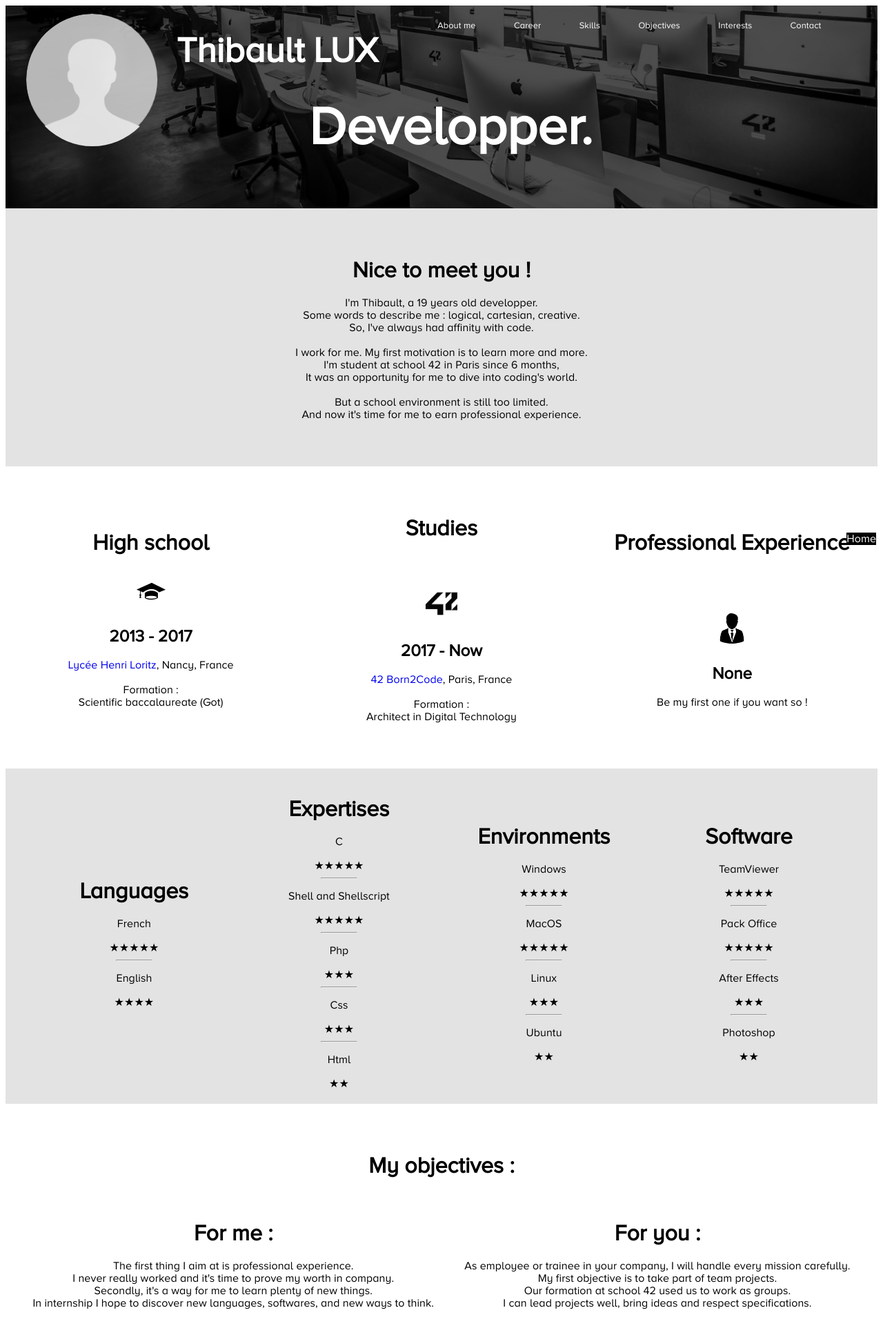
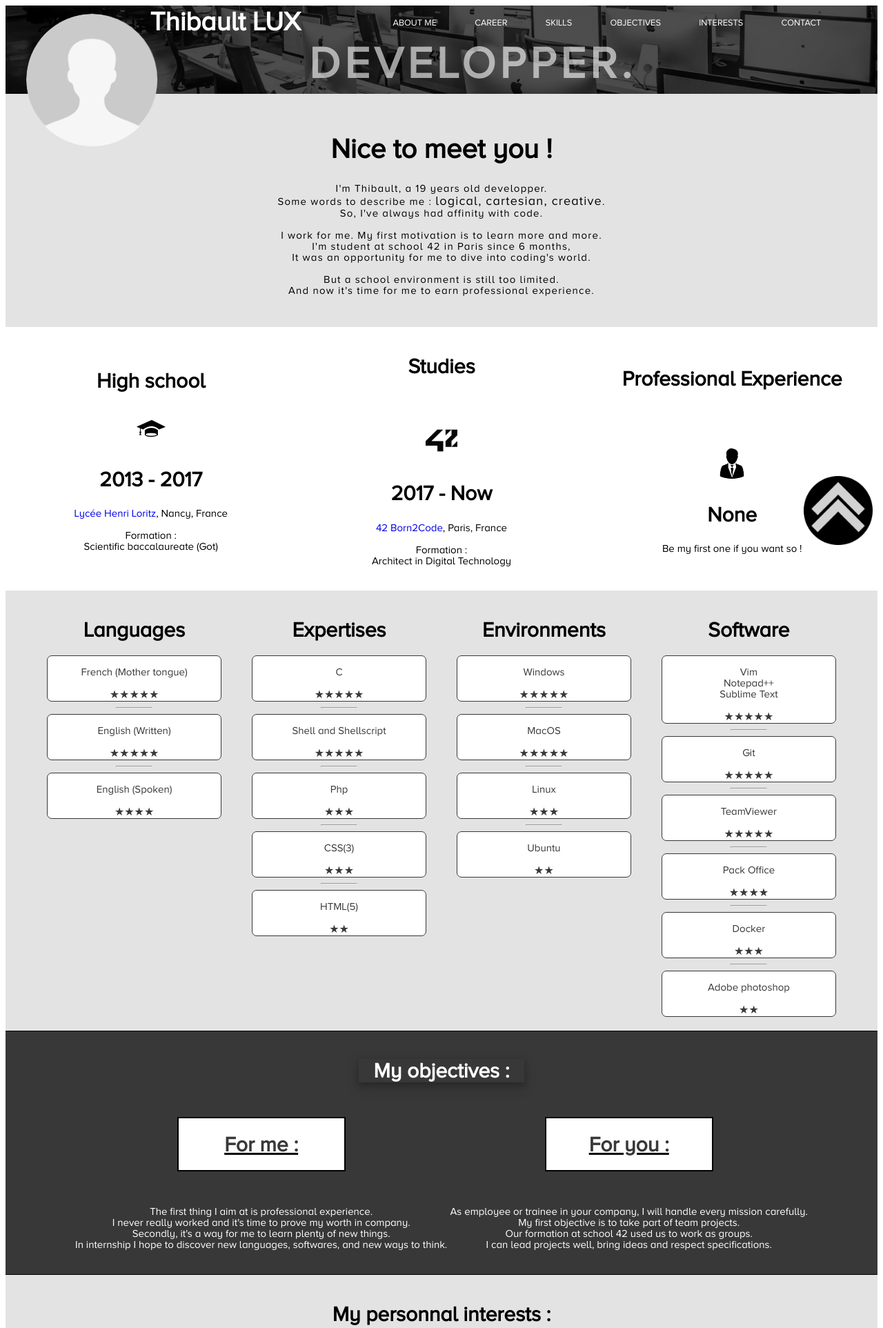
Before and after one commit to Ownyd/CV, a PHP site: page / in a window 1280 px wide. Shown: the top 1925 px of the page at 69% size. Run offline with PHP 8.4, Linux system fonts and the light colour scheme; some web fonts are replaced.

Commit message:
add interest/header

```diff
--- a/index.php
+++ b/index.php
@@ -9,9 +9,11 @@
 	</head>
 	<body>
 		<div class="fixed">
-			<a href="#home">Home</a>
+			<a href="#about_me"><img src="resources/arrow_up.png"></a>
 		</div>
-		<div class="header" id="home">
+		<div class="margintopper"></div>
+		<div class="hidetopper"></div>
+		<div class="topper">
 			<IMG src="resources/42copy.jpeg">
 		</div>
 		<div class="avatar">
@@ -21,20 +23,21 @@
 			<h1>Thibault LUX</h1>
 		</div>
 		<div class="job">
-			<h1> <br />Developper.</h1>
+			<h3>DEVELOPPER.</h3>
 		</div>
 		<div class="index">
-			<div> <a href="#about_me">About me</a></div>
-			<div> <a href="#career">Career</a></div>
-			<div> <a href="#skills">Skills</a></div>
-			<div> <a href="#objectives">Objectives</a></div>
-			<div> <a href="#interests">Interests</a></div>
-			<div> <a href="#contact">Contact</a></div>
+			<a href="#about_me"><div>About me</div></a>
+			<a href="#career"><div>Career</div></a>
+			<a href="#skills"><div>Skills</div></a>
+			<a href="#objectives"><div>Objectives</div></a>
+			<a href="#interests"><div>Interests</div></a>
+			<a href="#contact"><div>Contact</div></a>
 		</div>
-		<div id="about_me">
+		<div id="about_me"></div>
+		<div class="about_me">
 			<h1>Nice to meet you !</h1>
 			<p>I'm Thibault, a 19 years old developper.<br />
-			Some words to describe me : logical, cartesian, creative.<br />
+			Some words to describe me : <font size="4">logical, cartesian, creative</font>.<br />
 			So, I've always had affinity with code.<br /><br />
 			I work for me. My first motivation is to learn more and more.<br />
 			I'm student at school 42 in Paris since 6 months, <br />
@@ -43,7 +46,8 @@
 			And now it's time for me to earn professional experience.
 			</p>
 		</div>
-		<div id="career">
+		<div id="career"></div>
+		<div class="career">
 			<div class="highschool">
 				<h1>High school</h1>
 				<img src="resources/highschool.png">
@@ -67,66 +71,100 @@
 
 			</div>
 		</div>
-		<div id="skills">
+		<div id="skills"></div>
+		<div class="skills">
 			<div class="languages">
 				<h1>Languages</h1>
-				<p>French</p> ★★★★★
+				<div class="hov"><p>French (Mother tongue)</p> ★★★★★</div>
 				<hr>
-				<p>English</p> ★★★★
+				<div class="hov"><p>English (Written)</p> ★★★★★</div>
+				<hr>
+				<div class="hov"><p>English (Spoken)</p> ★★★★</div>
 			</div>
 			<div class="expertises">
 				<h1>Expertises</h1>
-				<p>C</p> ★★★★★
+				<div class="hov"><p>C</p> ★★★★★</div>
 				<hr>
-				<p>Shell and Shellscript</p> ★★★★★
+				<div class="hov"><p>Shell and Shellscript</p> ★★★★★</div>
 				<hr>
-				<p>Php</p> ★★★
+				<div class="hov"><p>Php</p> ★★★</div>
 				<hr>
-				<p>Css</p> ★★★
+				<div class="hov"><p>CSS(3)</p> ★★★</div>
 				<hr>
-				<p>Html</p> ★★
+				<div class="hov"><p>HTML(5)</p> ★★</div>
 			</div>
 			<div class="environments">
 				<h1>Environments</h1>
-				<p>Windows</p> ★★★★★
+				<div class="hov"><p>Windows</p> ★★★★★</div>
 				<hr>
-				<p>MacOS</p> ★★★★★
+				<div class="hov"><p>MacOS</p> ★★★★★</div>
 				<hr>
-				<p>Linux</p> ★★★
+				<div class="hov"><p>Linux</p> ★★★</div>
 				<hr>
-				<p>Ubuntu</p> ★★
+				<div class="hov"><p>Ubuntu</p> ★★</div>
 			</div>
 			<div class="software">
 				<h1>Software</h1>
-				<p>TeamViewer</p> ★★★★★
+				<div class="hov"><p>Vim <br /> Notepad++ <br /> Sublime Text</p> ★★★★★</div>
 				<hr>
-				<p>Pack Office</p> ★★★★★
+				<div class="hov"><p>Git</p> ★★★★★</div>
 				<hr>
-				<p>After Effects</p> ★★★
+				<div class="hov"><p>TeamViewer</p> ★★★★★</div>
 				<hr>
-				<p>Photoshop</p> ★★
+				<div class="hov"><p>Pack Office</p> ★★★★</div>
+				<hr>
+				<div class="hov"><p>Docker</p> ★★★</div>
+				<hr>
+				<div class="hov"><p>Adobe photoshop</p> ★★</div>
 			</div>
 		</div>
-		<div id="objectives">
-			<h1>My objectives :</h1>
+		<div id="objectives"></div>
+		<div class="objectives">
+			<div class="obj_big_title"><h1>My objectives :</h1></div>
 			<div class="for_me">
-			<h1>For me :</h1>
-			<p>The first thing I aim at is professional experience.<br />
+			<div class="obj_title"><h1>For me :</h1></div>
+			<div class="inverted"><p>The first thing I aim at is professional experience.<br />
 			I never really worked and it's time to prove my worth in company.<br />
 			Secondly, it's a way for me to learn plenty of new things.<br />
-			In internship I hope to discover new languages, softwares, and new ways to think.</p>
+			In internship I hope to discover new languages, softwares, and new ways to think.</p></div>
 			</div>
 			<div class="for_you">
-			<h1>For you :</h1>
+			<div class="obj_title"><h1>For you :</h1></div>
 			<p>As employee or trainee in your company, I will handle every mission carefully.<br />
 			My first objective is to take part of team projects.<br />
 			Our formation at school 42 used us to work as groups.<br />
 			I can lead projects well, bring ideas and respect specifications.<br /></p>
 			</div>
 		</div>
-		<div id="interests">
+		<div id="interests"></div>
+		<div class="interests">
+			<h1>My personnal interests :</h1>
+			<div class="climb">
+				<img src="resources/interest_1.jpg">
+			<hr width="200px">
+				<p><font size="4">Climbing</font> :<br /><br />Inside or outside, with friends or alone,
+				 <br />it's still the most evasive sport after a work day.</p>
+			</div>
+			<div class="computer">
+				<img src="resources/interest_2.jpg">
+			<hr width="200px">
+				<p><font size="4">Video games</font> :<br /><br /> I love video games for two thing.<br />
+				First, the competitive and technical aspects. Think better, be better.<br />
+				Secondly, there is this special community that allows you to be who you want to be.<br />
+				You can build yourself a reputation and make friends by so many ways, and I love it.
+				</p>
+			</div>
+			<div class="social">
+				<img src="resources/interest_3.png">
+			<hr width="200px">
+				<p><font size="4">Socials networks</font> :<br /><br />Nowadays, we can follow anything
+				<br />by the socials networks. It's my way to expand my knowledge.
+				<br />I use them a lot, for me it's a chance to have such powerful networks.</p>
+			</div>
 		</div>
-		<div id="contact">
+		<div id="contact"></div>
+		<div class="contact">
+			<h1>Contact me</h1>
 			<div class="pro">
 				<h1>Professional</h1>
 				<div>
@@ -142,6 +180,19 @@
 				<img src="resources/phone.png"><p>+33 7 81 37 18 88</p></a>
 				</div>
 			</div>
+			<div class="contact_form">
+			<h1>Send me an offer !</h1>
+			<p align="center"><font color="red">Still in developpement</p></font>
+			<form action="index.php" method="post" enctype="multipart/form-data">
+				<p>Company name :
+				<input type="text" name="name" id="name"></p>
+				<p>Your e-mail address :
+				<input type="text" name="mail_addr" id="mail_addr"></p>
+				<p>Offer (Upload PDF - Max 2Mo):
+				<input type="hidden" name="MAX_FILE_SIZE" value="2098576" />
+				<input type="file" name="file" id="file"><br /></p>
+			</form>
+			</div>
 			<div class="perso">
 				<h1>Personnal</h1>
 				<div>
@@ -149,7 +200,7 @@
 				<img src="resources/mail.png"><p>lux.thibault@hotmail.fr</p></a>
 				</div>
 				<div>
-				<a href="facebook.com/luxthibault">
+				<a href="http://www.facebook.com/luxthibault">
 				<img src="resources/fb.png"><p>Facebook</p></a>
 				</div>
 				<div>
@@ -158,5 +209,7 @@
 				</div>
 			</div>
 		</div>
+		<div class="footer">
+		</div>
 	</body>
 </html>
--- a/tlux.css
+++ b/tlux.css
@@ -1,38 +1,63 @@
+html
+{
+	scroll-behavior: smooth;
+}
+
 body
 {
 	font-weight: 300;
 	font-family: 'Proxima Nova', Georgia, sans-serif;
 	font-style: normal;
-	letter-spacing: .005em;
+	letter-spacing: .0em;
 	text-transform: none;
+    -webkit-font-smoothing: antialiased;
 }
 
-h1, h2, h3, h4, h5, h6, p{
+h1, h2, h3, h4, h5, h6{
 
 	font-family: 'Proxima Nova', Georgia, sans-serif;
+	font-size:30px;
+	font-weight:700;
+    -webkit-font-smoothing: antialiased;
 }
 
-div.fixed
+p{
+
+    -webkit-font-smoothing: antialiased;
+	font-family: 'Proxima Nova', Georgia, sans-serif;
+	font-size:15px;
+	font-weight: 400;
+
+}
+div.hidetopper
 {
-	position: fixed;
-	bottom: 10px;
-	right: 10px;
+	height:10vw;
+	width:100%;
+}
+
+div.topper
+{
+	position:fixed;
+	right:8px;
+	left:8px;
+	top:8px;
+	height:10vw;
+	overflow:hidden;
+	z-index:2;
 	background-color: black;
 }
-div.fixed a
+div.margintopper
 {
-	color:white;
-	font-family: 'Proxima Nova', Georgia, sans-serif;
+	position:fixed;
+	right:8px;
+	left:8px;
+	top:0px;
+	height:8px;
+	z-index:2;
+	background-color: white;
 }
 
-div.header
-{
-	height:23vw;
-	width:100%;
-	background-color:black;
-	z-index:-1;
-}
-div.header img
+div.topper img
 {
 	height:23vw;
 	width:100%;
@@ -40,38 +65,58 @@ div.header img
 	filter: grayscale(100%);
 	opacity:0.30;
 }
+div.fixed
+{
+	position: fixed;
+	bottom: 10px;
+	right: 15px;
+}
+div.fixed img
+{
+	border-radius:20px;
+	width:100px;
+}
+
+
 
 div.name
 {
-	position:absolute;
+	position:fixed;
 	top:10px;
-	left:20%;
+	left:17%;
+	z-index:3;
+	margin-top:-2vw;
 }
 div.name h1
 {
-	font-size:4vw;
+	font-size:3vw;
 	color:white;
 	font-family: 'Proxima Nova', Georgia, sans-serif;
 }
 
 div.job
 {
-	position:absolute;
+	position:fixed;
 	top:5px;
 	left:35%;
+	z-index:3;
 }
-div.job h1
+div.job h3
 {
-	font-size:6vw;
+	font-size:5vw;
+	margin-top: 4vw;
 	font-family: 'Proxima Nova', Georgia, sans-serif;
 	color:white;
+	opacity:0.6;
+	letter-spacing:0.1em;
 }
 
 div.avatar
 {
-	position:absolute;
+	position:fixed;
 	top:20px;
 	left:3%;
+	z-index:3;
 }
 div.avatar img
 {
@@ -79,14 +124,13 @@ div.avatar img
 	border-radius:1000px;
 	-webkit-filter: greyscale(100%);
 	filter: grayscale(100%);
-	opacity:0.90;
-
 }
 div.index
 {
-	position:absolute;
-	top:30px;
+	position:fixed;
 	right:5%;
+	z-index:3;
+	top:2vw;
 }
 div.index div
 {
@@ -94,36 +138,58 @@ div.index div
 	vertical-align:top;
 	display:inline-block;
 }
-div.index div a
+div.index a
 {
 	font-size:1vw;
 	color:white;
 	font-family: 'Proxima Nova', Georgia, sans-serif;
+	text-transform:uppercase;
+	letter-spacing:0em;
+	font-weight: 400;
 }
 a
 {
 	text-decoration: none;
 	font-family: 'Proxima Nova', Georgia, sans-serif;
 }
-a:hover
+div.index a:hover
 {
-	opacity:0.50;
+	transition:0.1s;
+	opacity:0.5;
 }
 
-#about_me
+#about_me, #career, #skills, #interests, #contact, #objectives
+{
+	position:relative;
+	width:100%;
+	bottom:10vw;
+	clip: rect(1px, 1px, 1px, 1px);
+}
+
+div.about_me
 {
 	background-color:#E3E3E3;
 	width:100%;
 	text-align:center;
-	padding:50px 0px;
+	padding:30px 0px;
 }
 
-#career
+div.about_me p
 {
-	background-color:#white;
+	letter-spacing:0.08em;
+}
+
+div.about_me h1
+{
+	font-size:40px;
+}
+
+div.career
+{
+	background-color:white;
 	width:100%;
 	text-align:center;
-	padding:50px 0px;
+	padding:20px 0px;
 }
 
 div.highschool img, div.borntocode img, div.jobs img
@@ -139,7 +205,7 @@ div.highschool, div.borntocode, div.jobs
 	width:33%;
 }
 
-#skills
+div.skills
 {
 	text-align:center;
 	background-color:#E3E3E3;
@@ -149,7 +215,7 @@ div.highschool, div.borntocode, div.jobs
 div.languages, div.expertises, div.environments, div.software
 {
 	display:inline-block;
-	vertical-align:middle;
+	vertical-align:top;
 	padding :20px 20px;
 	width:20%;
 }
@@ -158,55 +224,132 @@ div.languages hr, div.expertises hr, div.environments hr, div.software hr
 	color:black;
 	width:20%;
 }
-#objectives
+div.objectives
 {
 	display:inline-block;
-	background-color:#white;
-	height:30vh;
 	width:100%;
 	text-align:center;
-	padding:50px 0px;
+	padding:20px 0px;
+	background-color:#383838;
+	border-top:1px  solid black;
+	border-bottom:1px  solid black;
+	color:white;
+}
+
+div.obj_title
+{
+	width:15em;
+	margin:auto;
+	border : 2px solid black;
+	background-color:white;
+	color:#383838;
+	margin-bottom:50px;
+	text-decoration:underline black;
+}
+div.obj_big_title
+{
+	width:15em;
+	margin:auto;
+	color:white;
+	box-shadow: 0 4px 8px 0 rgba(0, 0, 0, 0.2), 0 6px 20px 0 rgba(0, 0, 0, 0.19);
+	margin-bottom:50px;
 }
 
 div.for_me
 {
 	display:inline-block;
 	vertical-align:middle;
-	padding :20px 20px;
 }
 div.for_you
 {
 	display:inline-block;
 	vertical-align:middle;
-	padding :20px 20px;
 }
 
-#interests
+div.interests
 {
+	text-align:center;
 	background-color:#E3E3E3;
-	height:30vh;
 	width:100%;
+	vertical-align:middle;
+	padding:20px 0px;
 }
 
-#contact
+div.climb, div.computer, div.social
 {
-	background-color:#white;
+	text-align:center;
+	vertical-align:middle;
+	display:inline-block;
+	width:32%;
+}
+
+div.interests div img
+{
+	width:200px;
+	background-color:white;
+	border:1px solid black;
+	border-radius:7px;
+}
+
+div.contact
+{
+	background-color:white;
 	width:100%;
-	padding:50px 0px 50px 0px;
+	text-align:center;
+	padding:20px 0px;
+	vertical-align:top;
+}
+
+div.hov
+{
+	color:#383838;
+	letter-spacing:0em;
+	border: 1px solid #383838;
+	border-radius:7px;
+	background-color:white;
+	transition:0.5s;
+}
+
+div.hov:hover
+{
+	color:white;
+	letter-spacing:0.1em;
+	background-color:#383838;
+	transition:0.5s;
+}
+div.contact_form
+{
+	text-align:left;
+	display:inline-block;
+}
+div.contact_form h1
+{
 	text-align:center;
 }
-
 div.pro, div.perso
 {
 	display:inline-block;
 	margin:0px 100px;
+	vertical-align:top;
 }
 div.pro h1, div.perso h1
 {
 	text-align:center;
 	font-family: 'Proxima Nova', Georgia, sans-serif;
 }
+div.pro a p, div.perso a p,
+{
+	text-align:center;
+	font-family: 'Proxima Nova', Georgia, sans-serif;
+	text-decoration:none;
+}
 div.pro img, div.perso img
 {
 	width:2vw;
 }
+
+div.footer
+{
+	height:3vw;
+	background-color:#A3A3A3;
+}
```
Also changed, not shown: send_mail.php (added, +76 -0 lines), resources/arrow_up.png (added), resources/generative.jpg (added), resources/interest_1.jpg (added), resources/interest_2.jpg (added), resources/interest_3.png (added), 1 other file.
